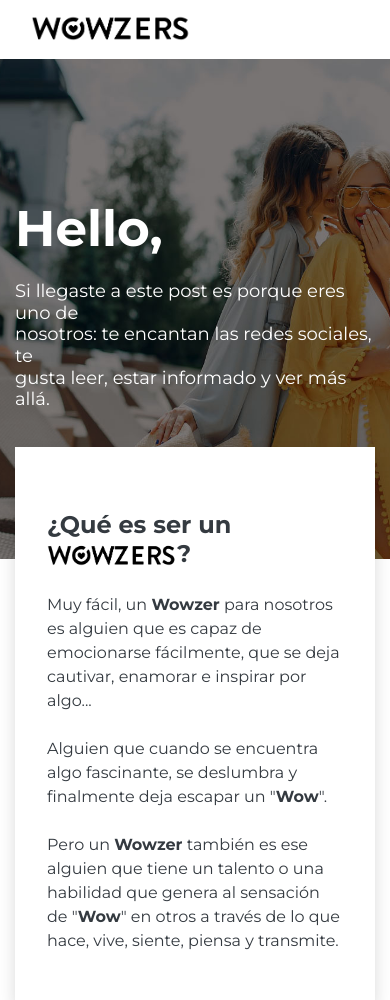
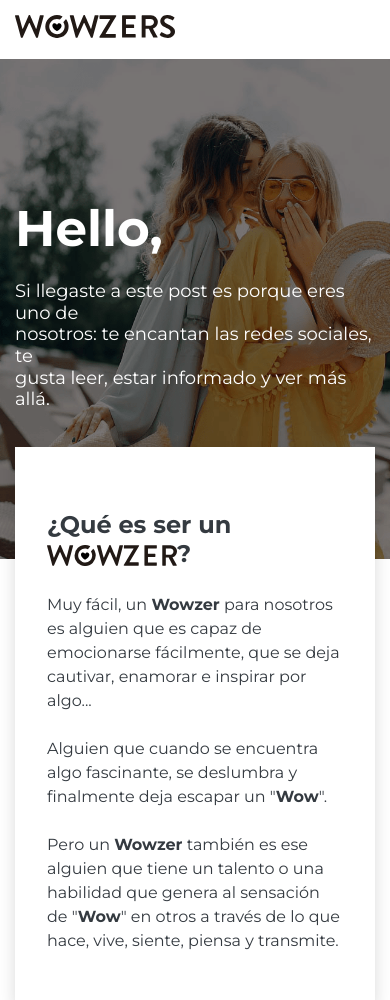
Before and after one commit to BrayanAngaritaR/wowzers, a PHP site: page / in a window 390 px wide. Shown: the top 1000 px of the page. Run offline with PHP 8.4, Linux system fonts and the light colour scheme; some libraries are stand-ins or nearby versions.

Commit message:
Image on mobile

```diff
--- a/css/styles.css
+++ b/css/styles.css
@@ -12,6 +12,10 @@
 
 .line-height-normal{
    line-height: normal;
+}
+
+.navbar-expand-lg{
+   padding-left: 0px;
 }
 
 /*
@@ -78,6 +82,10 @@
 2- Image background
 ___________________________________
 */
+
+.bg-home{
+   background-image: url(../img/main-pic.jpg);
+}
 
 
 .wowzers-area {
@@ -177,6 +185,12 @@
    .wowzers-area .wowzers-content-preview h2{
       font-size: 50px;
    }
+
+   .bg-home{
+      background-image: url(../img/main-mobile-min.png);
+      background-position: center, center;
+      background-size: contain;
+   }
 }
 
 @media only screen and (min-width: 575px) {
@@ -246,7 +260,6 @@
 .jarallax > .jarallax-img {
    position: absolute;
    object-fit: cover;
-   font-family: 'object-fit: cover';
    top: 0;
    left: 0;
    width: 100%;
--- a/index.html
+++ b/index.html
@@ -7,6 +7,7 @@
 
 		<!--Icons-->
 		<link href="https://cdn.lineicons.com/1.0.1/LineIcons.min.css" rel="stylesheet">
+		<link rel="icon" href="img/favicon.ico" />
 
 		<!--Fonts-->
 
@@ -27,7 +28,7 @@
 			<div class="container">
 				<nav class="navbar navbar-expand-lg navbar-light">
 					<a class="navbar-brand" href="#">
-					<img src="img/logo.png" width="160" class="d-inline-block align-top" alt="">
+					<img src="img/logo.svg" width="160" class="d-inline-block align-top" alt="">
 					</a>
 					<button class="navbar-toggler" type="button" data-toggle="collapse" data-target="#menu" aria-controls="menu" aria-expanded="false" aria-label="Toggle navigation">
 						<span class="navbar-toggler-icon">
@@ -58,7 +59,7 @@
 			</div>
 		</header>
 
-		<section class="wowzers-area bg-fixed bg-overlay" style="background-image: url(img/main-pic.jpg);">
+		<section class="wowzers-area bg-fixed bg-overlay bg-home">
 	        <div class="container h-100">
 	            <div class="row h-100 align-items-center">
 	                <div class="col-lg-8">
@@ -81,7 +82,7 @@
 	        		<div class="row">
 		        		<div class="col-sm-12 col-lg-6">
 		        			<div class="shadow p-3 mb-5 bg-white rounded-0 div-wowzer-float">
-		                		<h4 class="font-weight-bold text-dark pt-5 pl-3 pr-3 pb-3 montserrat">¿Qué es ser un <img src="img/logo.png" class="img-fluid" style="display: inline-block;" width="130">?</h4>
+		                		<h4 class="font-weight-bold text-dark pt-5 pl-3 pr-3 pb-3 montserrat">¿Qué es ser un <img src="img/wowzer.svg" class="img-fluid" style="display: inline-block;" width="130">?</h4>
 
 
 
```
Also changed, not shown: img/favicon.ico (added), img/footer.jpg (deleted), img/logo.svg (added), img/main-mobile-min.png (added), img/main-mobile.png (added), img/wowzer.svg (added).
